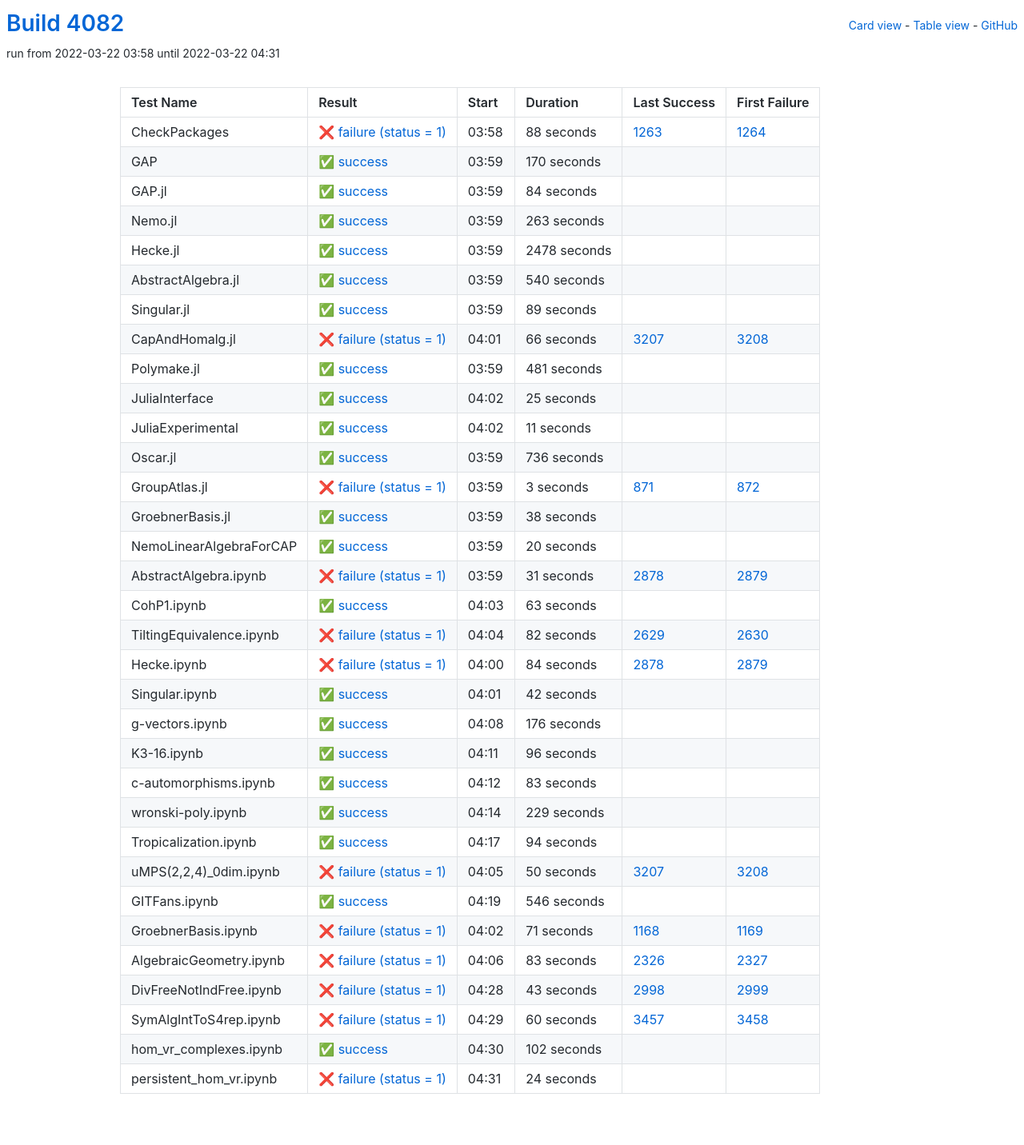
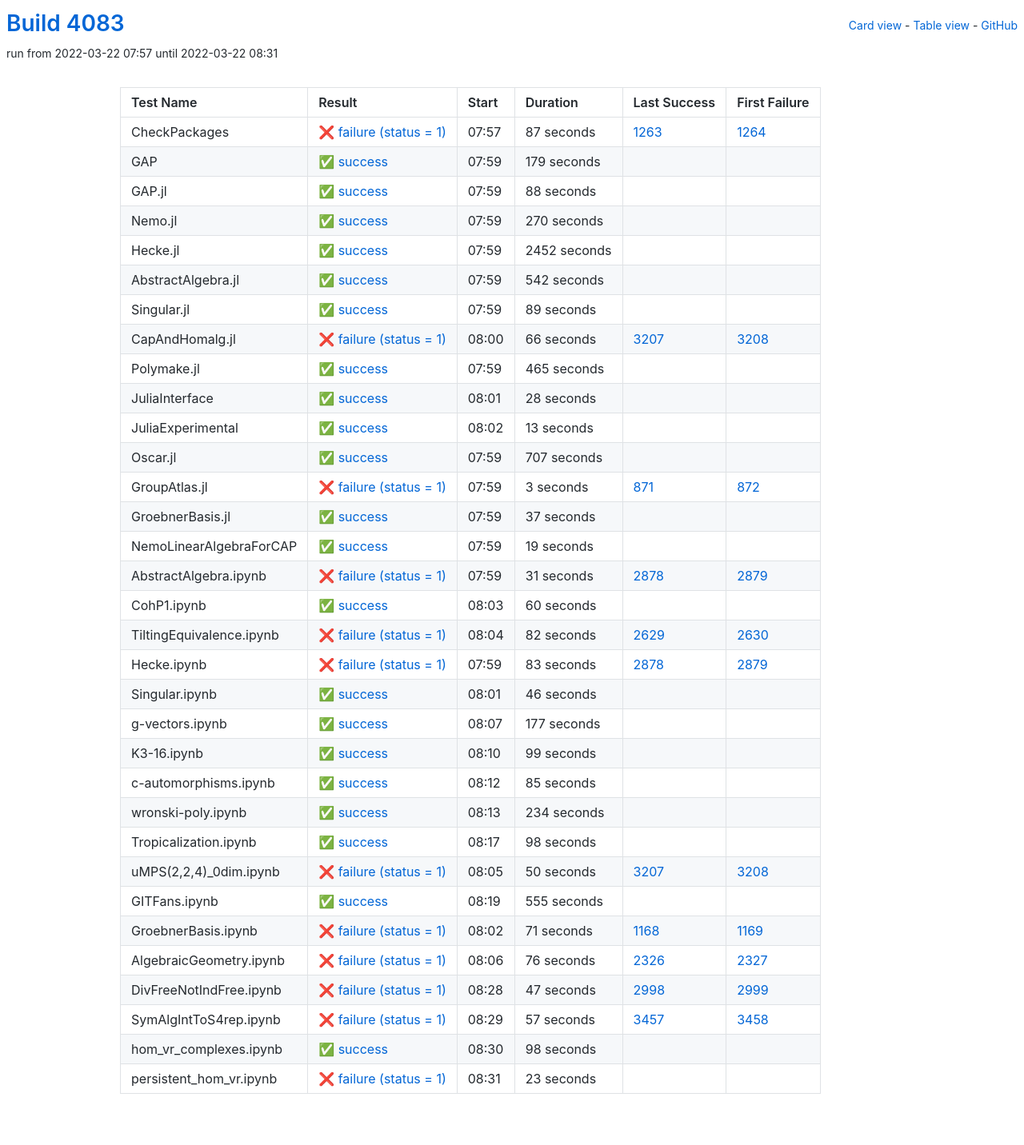
Before and after one commit to oscar-system/oscar-ci-status-stable, a Jekyll site: the page built from table.html, in a window 1280 px wide. Shown: the whole page at 80% size. Built offline with Jekyll 4.4.1, drawn with Linux system fonts in a browser that asks for light colours.

Commit message:
Build #4083

```diff
--- a/_data/ci.yml
+++ b/_data/ci.yml
@@ -1,6 +1,6 @@
 ---
-build: 4082
-build_url: https://oscarci.mathematik.uni-kl.de/job/oscar-stable/4082/
+build: 4083
+build_url: https://oscarci.mathematik.uni-kl.de/job/oscar-stable/4083/
 job: oscar-stable
 organization: oscar-system
 repo: oscar-ci-status-stable
@@ -8,80 +8,80 @@ repourl: https://github.com/oscar-system/oscar-ci-status-stable
 tests:
 - name: CheckPackages
   id: checkpackages
-  log: https://oscarci.mathematik.uni-kl.de/job/oscar-stable/4082/artifact/logs/build-4082/CheckPackages.log
-  start: 2022-03-22 03:58
+  log: https://oscarci.mathematik.uni-kl.de/job/oscar-stable/4083/artifact/logs/build-4083/CheckPackages.log
+  start: 2022-03-22 07:57
   success: false
   exitcode: 1
   status: failure
-  duration: 88
+  duration: 87
   last_success: 1263
   last_success_url: https://oscarci.mathematik.uni-kl.de/job/oscar-stable/1263/
   first_failure: 1264
   first_failure_url: https://oscarci.mathematik.uni-kl.de/job/oscar-stable/1264/
 - name: GAP
   id: gap
-  log: https://oscarci.mathematik.uni-kl.de/job/oscar-stable/4082/artifact/logs/build-4082/GAP.log
-  start: 2022-03-22 03:59
+  log: https://oscarci.mathematik.uni-kl.de/job/oscar-stable/4083/artifact/logs/build-4083/GAP.log
+  start: 2022-03-22 07:59
   success: true
   exitcode: 0
   status: success
-  duration: 170
+  duration: 179
   last_success: false
   last_success_url:
   first_failure: false
   first_failure_url:
 - name: GAP.jl
   id: gap-jl
-  log: https://oscarci.mathematik.uni-kl.de/job/oscar-stable/4082/artifact/logs/build-4082/GAP.jl.log
-  start: 2022-03-22 03:59
+  log: https://oscarci.mathematik.uni-kl.de/job/oscar-stable/4083/artifact/logs/build-4083/GAP.jl.log
+  start: 2022-03-22 07:59
   success: true
   exitcode: 0
   status: success
-  duration: 84
+  duration: 88
   last_success: false
   last_success_url:
   first_failure: false
   first_failure_url:
 - name: Nemo.jl
   id: nemo-jl
-  log: https://oscarci.mathematik.uni-kl.de/job/oscar-stable/4082/artifact/logs/build-4082/Nemo.jl.log
-  start: 2022-03-22 03:59
+  log: https://oscarci.mathematik.uni-kl.de/job/oscar-stable/4083/artifact/logs/build-4083/Nemo.jl.log
+  start: 2022-03-22 07:59
   success: true
   exitcode: 0
   status: success
-  duration: 263
+  duration: 270
   last_success: false
   last_success_url:
   first_failure: false
   first_failure_url:
 - name: Hecke.jl
   id: hecke-jl
-  log: https://oscarci.mathematik.uni-kl.de/job/oscar-stable/4082/artifact/logs/build-4082/Hecke.jl.log
-  start: 2022-03-22 03:59
+  log: https://oscarci.mathematik.uni-kl.de/job/oscar-stable/4083/artifact/logs/build-4083/Hecke.jl.log
+  start: 2022-03-22 07:59
   success: true
   exitcode: 0
   status: success
-  duration: 2478
+  duration: 2452
   last_success: false
   last_success_url:
   first_failure: false
   first_failure_url:
 - name: AbstractAlgebra.jl
   id: abstractalgebra-jl
-  log: https://oscarci.mathematik.uni-kl.de/job/oscar-stable/4082/artifact/logs/build-4082/AbstractAlgebra.jl.log
-  start: 2022-03-22 03:59
+  log: https://oscarci.mathematik.uni-kl.de/job/oscar-stable/4083/artifact/logs/build-4083/AbstractAlgebra.jl.log
+  start: 2022-03-22 07:59
   success: true
   exitcode: 0
   status: success
-  duration: 540
+  duration: 542
   last_success: false
   last_success_url:
   first_failure: false
   first_failure_url:
 - name: Singular.jl
   id: singular-jl
-  log: https://oscarci.mathematik.uni-kl.de/job/oscar-stable/4082/artifact/logs/build-4082/Singular.jl.log
-  start: 2022-03-22 03:59
+  log: https://oscarci.mathematik.uni-kl.de/job/oscar-stable/4083/artifact/logs/build-4083/Singular.jl.log
+  start: 2022-03-22 07:59
   success: true
   exitcode: 0
   status: success
@@ -92,8 +92,8 @@ tests:
   first_failure_url:
 - name: CapAndHomalg.jl
   id: capandhomalg-jl
-  log: https://oscarci.mathematik.uni-kl.de/job/oscar-stable/4082/artifact/logs/build-4082/CapAndHomalg.jl.log
-  start: 2022-03-22 04:01
+  log: https://oscarci.mathematik.uni-kl.de/job/oscar-stable/4083/artifact/logs/build-4083/CapAndHomalg.jl.log
+  start: 2022-03-22 08:00
   success: false
   exitcode: 1
   status: failure
@@ -104,56 +104,56 @@ tests:
   first_failure_url: https://oscarci.mathematik.uni-kl.de/job/oscar-stable/3208/
 - name: Polymake.jl
   id: polymake-jl
-  log: https://oscarci.mathematik.uni-kl.de/job/oscar-stable/4082/artifact/logs/build-4082/Polymake.jl.log
-  start: 2022-03-22 03:59
+  log: https://oscarci.mathematik.uni-kl.de/job/oscar-stable/4083/artifact/logs/build-4083/Polymake.jl.log
+  start: 2022-03-22 07:59
   success: true
   exitcode: 0
   status: success
-  duration: 481
+  duration: 465
   last_success: false
   last_success_url:
   first_failure: false
   first_failure_url:
 - name: JuliaInterface
   id: juliainterface
-  log: https://oscarci.mathematik.uni-kl.de/job/oscar-stable/4082/artifact/logs/build-4082/JuliaInterface.log
-  start: 2022-03-22 04:02
+  log: https://oscarci.mathematik.uni-kl.de/job/oscar-stable/4083/artifact/logs/build-4083/JuliaInterface.log
+  start: 2022-03-22 08:01
   success: true
   exitcode: 0
   status: success
-  duration: 25
+  duration: 28
   last_success: false
   last_success_url:
   first_failure: false
   first_failure_url:
 - name: JuliaExperimental
   id: juliaexperimental
-  log: https://oscarci.mathematik.uni-kl.de/job/oscar-stable/4082/artifact/logs/build-4082/JuliaExperimental.log
-  start: 2022-03-22 04:02
+  log: https://oscarci.mathematik.uni-kl.de/job/oscar-stable/4083/artifact/logs/build-4083/JuliaExperimental.log
+  start: 2022-03-22 08:02
   success: true
   exitcode: 0
   status: success
-  duration: 11
+  duration: 13
   last_success: false
   last_success_url:
   first_failure: false
   first_failure_url:
 - name: Oscar.jl
   id: oscar-jl
-  log: https://oscarci.mathematik.uni-kl.de/job/oscar-stable/4082/artifact/logs/build-4082/Oscar.jl.log
-  start: 2022-03-22 03:59
+  log: https://oscarci.mathematik.uni-kl.de/job/oscar-stable/4083/artifact/logs/build-4083/Oscar.jl.log
+  start: 2022-03-22 07:59
   success: true
   exitcode: 0
   status: success
-  duration: 736
+  duration: 707
   last_success: false
   last_success_url:
   first_failure: false
   first_failure_url:
 - name: GroupAtlas.jl
   id: groupatlas-jl
-  log: https://oscarci.mathematik.uni-kl.de/job/oscar-stable/4082/artifact/logs/build-4082/GroupAtlas.jl.log
-  start: 2022-03-22 03:59
+  log: https://oscarci.mathematik.uni-kl.de/job/oscar-stable/4083/artifact/logs/build-4083/GroupAtlas.jl.log
+  start: 2022-03-22 07:59
   success: false
   exitcode: 1
   status: failure
@@ -164,32 +164,32 @@ tests:
   first_failure_url: https://oscarci.mathematik.uni-kl.de/job/oscar-stable/872/
 - name: GroebnerBasis.jl
   id: groebnerbasis-jl
-  log: https://oscarci.mathematik.uni-kl.de/job/oscar-stable/4082/artifact/logs/build-4082/GroebnerBasis.jl.log
-  start: 2022-03-22 03:59
+  log: https://oscarci.mathematik.uni-kl.de/job/oscar-stable/4083/artifact/logs/build-4083/GroebnerBasis.jl.log
+  start: 2022-03-22 07:59
   success: true
   exitcode: 0
   status: success
-  duration: 38
+  duration: 37
   last_success: false
   last_success_url:
   first_failure: false
   first_failure_url:
 - name: NemoLinearAlgebraForCAP
   id: nemolinearalgebraforcap
-  log: https://oscarci.mathematik.uni-kl.de/job/oscar-stable/4082/artifact/logs/build-4082/NemoLinearAlgebraForCAP.log
-  start: 2022-03-22 03:59
+  log: https://oscarci.mathematik.uni-kl.de/job/oscar-stable/4083/artifact/logs/build-4083/NemoLinearAlgebraForCAP.log
+  start: 2022-03-22 07:59
   success: true
   exitcode: 0
   status: success
-  duration: 20
+  duration: 19
   last_success: false
   last_success_url:
   first_failure: false
   first_failure_url:
 - name: AbstractAlgebra.ipynb
   id: abstractalgebra-ipynb
-  log: https://oscarci.mathematik.uni-kl.de/job/oscar-stable/4082/artifact/logs/build-4082/AbstractAlgebra.ipynb.log
-  start: 2022-03-22 03:59
+  log: https://oscarci.mathematik.uni-kl.de/job/oscar-stable/4083/artifact/logs/build-4083/AbstractAlgebra.ipynb.log
+  start: 2022-03-22 07:59
   success: false
   exitcode: 1
   status: failure
@@ -200,20 +200,20 @@ tests:
   first_failure_url: https://oscarci.mathematik.uni-kl.de/job/oscar-stable/2879/
 - name: CohP1.ipynb
   id: cohp1-ipynb
-  log: https://oscarci.mathematik.uni-kl.de/job/oscar-stable/4082/artifact/logs/build-4082/CohP1.ipynb.log
-  start: 2022-03-22 04:03
+  log: https://oscarci.mathematik.uni-kl.de/job/oscar-stable/4083/artifact/logs/build-4083/CohP1.ipynb.log
+  start: 2022-03-22 08:03
   success: true
   exitcode: 0
   status: success
-  duration: 63
+  duration: 60
   last_success: false
   last_success_url:
   first_failure: false
   first_failure_url:
 - name: TiltingEquivalence.ipynb
   id: tiltingequivalence-ipynb
-  log: https://oscarci.mathematik.uni-kl.de/job/oscar-stable/4082/artifact/logs/build-4082/TiltingEquivalence.ipynb.log
-  start: 2022-03-22 04:04
+  log: https://oscarci.mathematik.uni-kl.de/job/oscar-stable/4083/artifact/logs/build-4083/TiltingEquivalence.ipynb.log
+  start: 2022-03-22 08:04
   success: false
   exitcode: 1
   status: failure
@@ -224,92 +224,92 @@ tests:
   first_failure_url: https://oscarci.mathematik.uni-kl.de/job/oscar-stable/2630/
 - name: Hecke.ipynb
   id: hecke-ipynb
-  log: https://oscarci.mathematik.uni-kl.de/job/oscar-stable/4082/artifact/logs/build-4082/Hecke.ipynb.log
-  start: 2022-03-22 04:00
+  log: https://oscarci.mathematik.uni-kl.de/job/oscar-stable/4083/artifact/logs/build-4083/Hecke.ipynb.log
+  start: 2022-03-22 07:59
   success: false
   exitcode: 1
   status: failure
-  duration: 84
+  duration: 83
   last_success: 2878
   last_success_url: https://oscarci.mathematik.uni-kl.de/job/oscar-stable/2878/
   first_failure: 2879
   first_failure_url: https://oscarci.mathematik.uni-kl.de/job/oscar-stable/2879/
 - name: Singular.ipynb
   id: singular-ipynb
-  log: https://oscarci.mathematik.uni-kl.de/job/oscar-stable/4082/artifact/logs/build-4082/Singular.ipynb.log
-  start: 2022-03-22 04:01
+  log: https://oscarci.mathematik.uni-kl.de/job/oscar-stable/4083/artifact/logs/build-4083/Singular.ipynb.log
+  start: 2022-03-22 08:01
   success: true
   exitcode: 0
   status: success
-  duration: 42
+  duration: 46
   last_success: false
   last_success_url:
   first_failure: false
   first_failure_url:
 - name: g-vectors.ipynb
   id: g-vectors-ipynb
-  log: https://oscarci.mathematik.uni-kl.de/job/oscar-stable/4082/artifact/logs/build-4082/g-vectors.ipynb.log
-  start: 2022-03-22 04:08
+  log: https://oscarci.mathematik.uni-kl.de/job/oscar-stable/4083/artifact/logs/build-4083/g-vectors.ipynb.log
+  start: 2022-03-22 08:07
   success: true
   exitcode: 0
   status: success
-  duration: 176
+  duration: 177
   last_success: false
   last_success_url:
   first_failure: false
   first_failure_url:
 - name: K3-16.ipynb
   id: k3-16-ipynb
-  log: https://oscarci.mathematik.uni-kl.de/job/oscar-stable/4082/artifact/logs/build-4082/K3-16.ipynb.log
-  start: 2022-03-22 04:11
+  log: https://oscarci.mathematik.uni-kl.de/job/oscar-stable/4083/artifact/logs/build-4083/K3-16.ipynb.log
+  start: 2022-03-22 08:10
   success: true
   exitcode: 0
   status: success
-  duration: 96
+  duration: 99
   last_success: false
   last_success_url:
   first_failure: false
   first_failure_url:
 - name: c-automorphisms.ipynb
   id: c-automorphisms-ipynb
-  log: https://oscarci.mathematik.uni-kl.de/job/oscar-stable/4082/artifact/logs/build-4082/c-automorphisms.ipynb.log
-  start: 2022-03-22 04:12
+  log: https://oscarci.mathematik.uni-kl.de/job/oscar-stable/4083/artifact/logs/build-4083/c-automorphisms.ipynb.log
+  start: 2022-03-22 08:12
   success: true
   exitcode: 0
   status: success
-  duration: 83
+  duration: 85
   last_success: false
   last_success_url:
   first_failure: false
   first_failure_url:
 - name: wronski-poly.ipynb
   id: wronski-poly-ipynb
-  log: https://oscarci.mathematik.uni-kl.de/job/oscar-stable/4082/artifact/logs/build-4082/wronski-poly.ipynb.log
-  start: 2022-03-22 04:14
+  log: https://oscarci.mathematik.uni-kl.de/job/oscar-stable/4083/artifact/logs/build-4083/wronski-poly.ipynb.log
+  start: 2022-03-22 08:13
   success: true
   exitcode: 0
   status: success
-  duration: 229
+  duration: 234
   last_success: false
   last_success_url:
   first_failure: false
   first_failure_url:
 - name: Tropicalization.ipynb
   id: tropicalization-ipynb
-  log: https://oscarci.mathematik.uni-kl.de/job/oscar-stable/4082/artifact/logs/build-4082/Tropicalization.ipynb.log
-  start: 2022-03-22 04:17
+  log: https://oscarci.mathematik.uni-kl.de/job/oscar-stable/4083/artifact/logs/build-4083/Tropicalization.ipynb.log
+  start: 2022-03-22 08:17
   success: true
   exitcode: 0
   status: success
-  duration: 94
+  duration: 98
   last_success: false
   last_success_url:
   first_failure: false
   first_failure_url:
 - name: uMPS(2,2,4)_0dim.ipynb
   id: umps-2-2-4-0dim-ipynb
-  log: https://oscarci.mathematik.uni-kl.de/job/oscar-stable/4082/artifact/logs/build-4082/uMPS-2-2-4-_0dim.ipynb.log
-  start: 2022-03-22 04:05
+  log: https://oscarci.mathematik.uni-kl.de/job/oscar-stable/4083/artifact/logs/build-4083/uMPS-2-2-4-_0dim.ipynb.log
+  start: 2022-03-22 08:05
   success: false
   exitcode: 1
   status: failure
@@ -320,20 +320,20 @@ tests:
   first_failure_url: https://oscarci.mathematik.uni-kl.de/job/oscar-stable/3208/
 - name: GITFans.ipynb
   id: gitfans-ipynb
-  log: https://oscarci.mathematik.uni-kl.de/job/oscar-stable/4082/artifact/logs/build-4082/GITFans.ipynb.log
-  start: 2022-03-22 04:19
+  log: https://oscarci.mathematik.uni-kl.de/job/oscar-stable/4083/artifact/logs/build-4083/GITFans.ipynb.log
+  start: 2022-03-22 08:19
   success: true
   exitcode: 0
   status: success
-  duration: 546
+  duration: 555
   last_success: false
   last_success_url:
   first_failure: false
   first_failure_url:
 - name: GroebnerBasis.ipynb
   id: groebnerbasis-ipynb
-  log: https://oscarci.mathematik.uni-kl.de/job/oscar-stable/4082/artifact/logs/build-4082/GroebnerBasis.ipynb.log
-  start: 2022-03-22 04:02
+  log: https://oscarci.mathematik.uni-kl.de/job/oscar-stable/4083/artifact/logs/build-4083/GroebnerBasis.ipynb.log
+  start: 2022-03-22 08:02
   success: false
   exitcode: 1
   status: failure
@@ -344,60 +344,60 @@ tests:
   first_failure_url: https://oscarci.mathematik.uni-kl.de/job/oscar-stable/1169/
 - name: AlgebraicGeometry.ipynb
   id: algebraicgeometry-ipynb
-  log: https://oscarci.mathematik.uni-kl.de/job/oscar-stable/4082/artifact/logs/build-4082/AlgebraicGeometry.ipynb.log
-  start: 2022-03-22 04:06
+  log: https://oscarci.mathematik.uni-kl.de/job/oscar-stable/4083/artifact/logs/build-4083/AlgebraicGeometry.ipynb.log
+  start: 2022-03-22 08:06
   success: false
   exitcode: 1
   status: failure
-  duration: 83
+  duration: 76
   last_success: 2326
   last_success_url: https://oscarci.mathematik.uni-kl.de/job/oscar-stable/2326/
   first_failure: 2327
   first_failure_url: https://oscarci.mathematik.uni-kl.de/job/oscar-stable/2327/
 - name: DivFreeNotIndFree.ipynb
   id: divfreenotindfree-ipynb
-  log: https://oscarci.mathematik.uni-kl.de/job/oscar-stable/4082/artifact/logs/build-4082/DivFreeNotIndFree.ipynb.log
-  start: 2022-03-22 04:28
+  log: https://oscarci.mathematik.uni-kl.de/job/oscar-stable/4083/artifact/logs/build-4083/DivFreeNotIndFree.ipynb.log
+  start: 2022-03-22 08:28
   success: false
   exitcode: 1
   status: failure
-  duration: 43
+  duration: 47
   last_success: 2998
   last_success_url: https://oscarci.mathematik.uni-kl.de/job/oscar-stable/2998/
   first_failure: 2999
   first_failure_url: https://oscarci.mathematik.uni-kl.de/job/oscar-stable/2999/
 - name: SymAlgIntToS4rep.ipynb
   id: symalginttos4rep-ipynb
-  log: https://oscarci.mathematik.uni-kl.de/job/oscar-stable/4082/artifact/logs/build-4082/SymAlgIntToS4rep.ipynb.log
-  start: 2022-03-22 04:29
+  log: https://oscarci.mathematik.uni-kl.de/job/oscar-stable/4083/artifact/logs/build-4083/SymAlgIntToS4rep.ipynb.log
+  start: 2022-03-22 08:29
   success: false
   exitcode: 1
   status: failure
-  duration: 60
+  duration: 57
   last_success: 3457
   last_success_url: https://oscarci.mathematik.uni-kl.de/job/oscar-stable/3457/
   first_failure: 3458
   first_failure_url: https://oscarci.mathematik.uni-kl.de/job/oscar-stable/3458/
 - name: hom_vr_complexes.ipynb
   id: hom-vr-complexes-ipynb
-  log: https://oscarci.mathematik.uni-kl.de/job/oscar-stable/4082/artifact/logs/build-4082/hom_vr_complexes.ipynb.log
-  start: 2022-03-22 04:30
+  log: https://oscarci.mathematik.uni-kl.de/job/oscar-stable/4083/artifact/logs/build-4083/hom_vr_complexes.ipynb.log
+  start: 2022-03-22 08:30
   success: true
   exitcode: 0
   status: success
-  duration: 102
+  duration: 98
   last_success: false
   last_success_url:
   first_failure: false
   first_failure_url:
 - name: persistent_hom_vr.ipynb
   id: persistent-hom-vr-ipynb
-  log: https://oscarci.mathematik.uni-kl.de/job/oscar-stable/4082/artifact/logs/build-4082/persistent_hom_vr.ipynb.log
-  start: 2022-03-22 04:31
+  log: https://oscarci.mathematik.uni-kl.de/job/oscar-stable/4083/artifact/logs/build-4083/persistent_hom_vr.ipynb.log
+  start: 2022-03-22 08:31
   success: false
   exitcode: 1
   status: failure
-  duration: 24
+  duration: 23
   last_success: false
   last_success_url:
   first_failure: false
```
Also changed, not shown: README.md.
